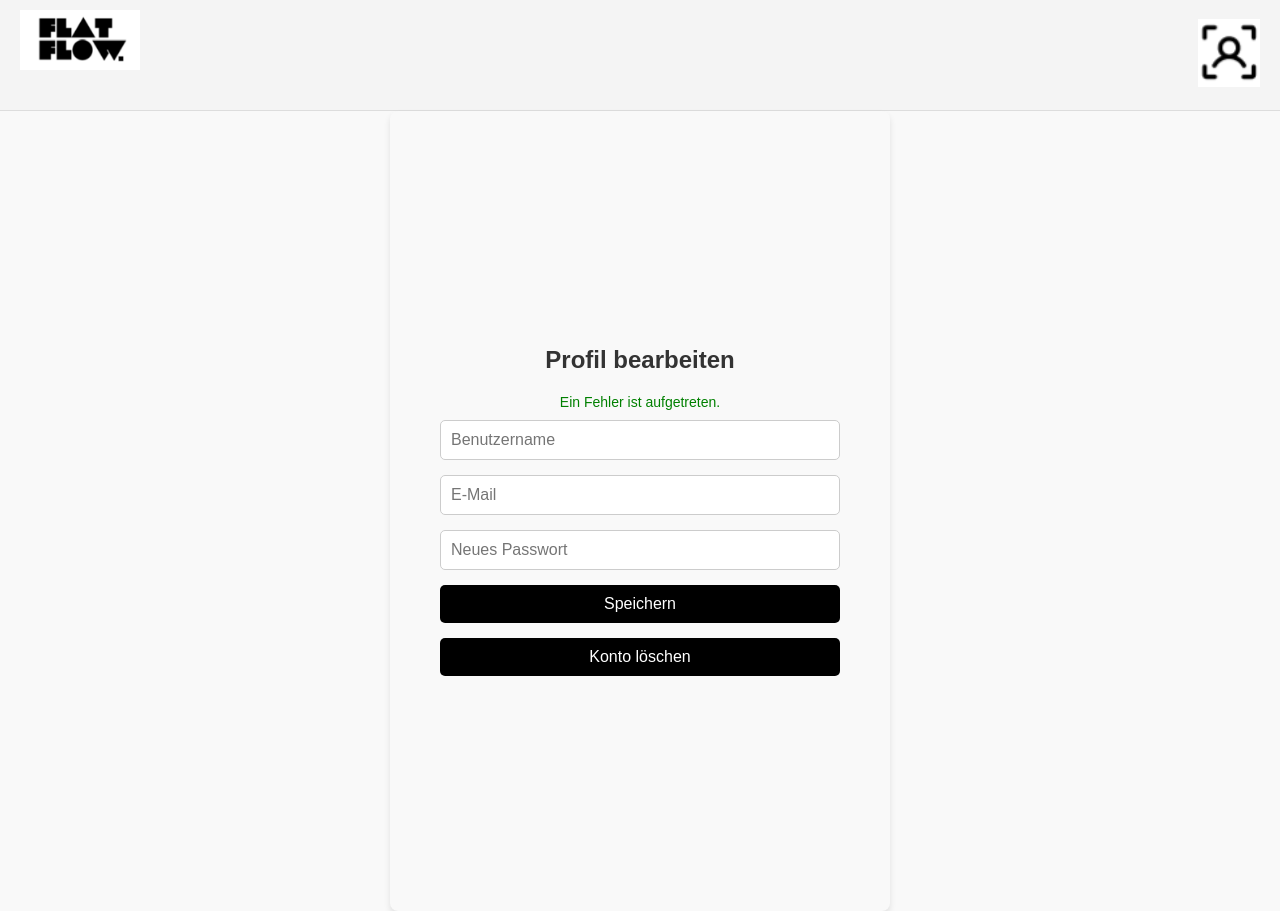
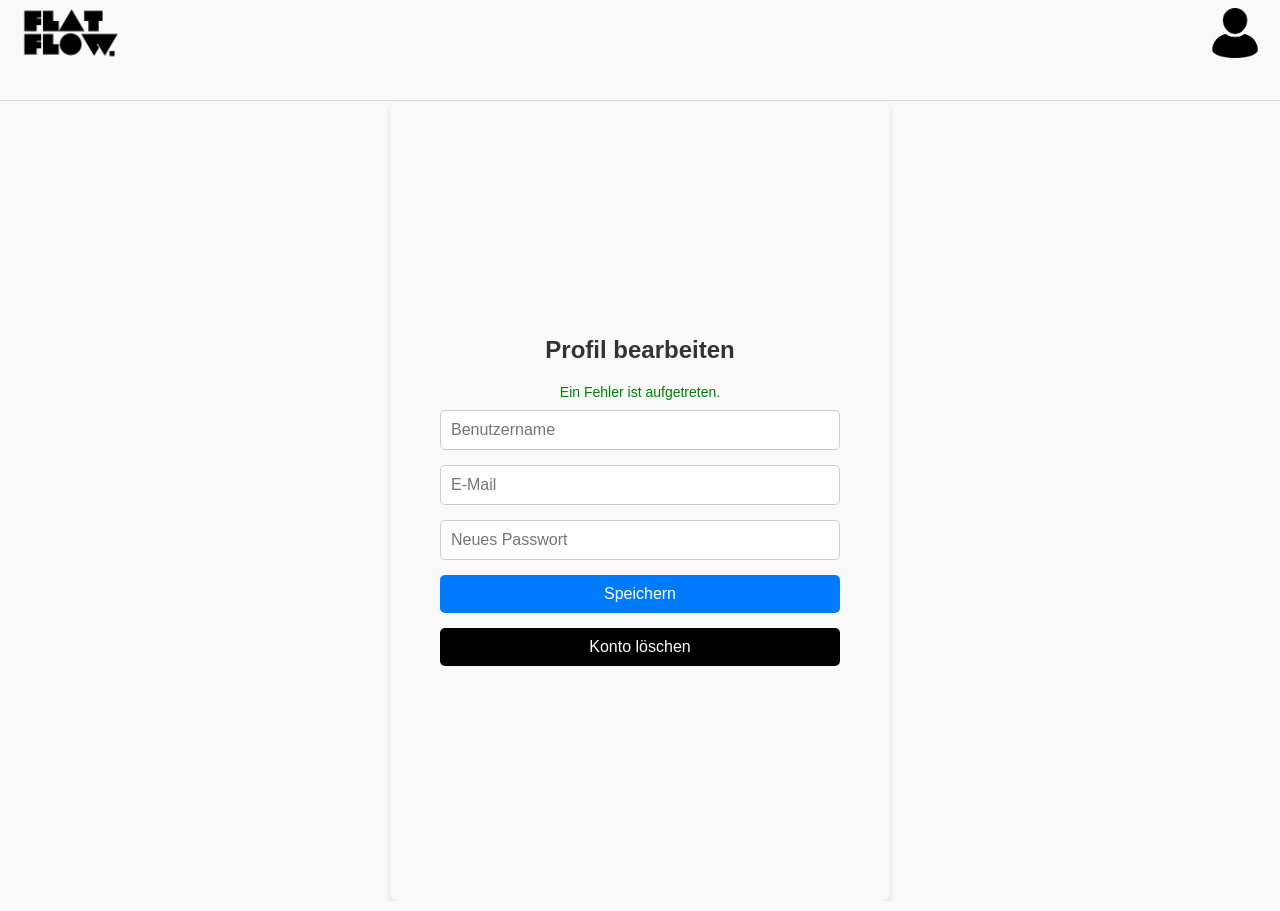
Before and after one commit to Shinybytes/P_F_Monorepo, a React (Vite) app in the folder frontend/: page /profile in a window 1280 px wide. Built offline with nearby package versions, Linux system fonts and the light colour scheme; no server answers.

Commit message:
paar design updates

```diff
--- a/frontend/src/Global.css
+++ b/frontend/src/Global.css
@@ -21,6 +21,17 @@ h2 {
 .logo:hover {
   transform: scale(1.05); /* Vergrößerung beim Hover */
 }
+
+.profil {
+  width: 50px;
+  margin-bottom: 30px;
+  transition: transform 0.2s ease-in-out;
+}
+
+.profil:hover {
+  transform: scale(1.05); /* Vergrößerung beim Hover */
+}
+
 
 .register-container .form,
 .login-container .form {
@@ -90,8 +101,8 @@ h2 {
 
 .custom-button:hover {
   background-color: #333;
+  transform: scale(1.05); /* Vergrößerung beim Hover */
 }
-
 /* CreateOrJoinWG CSS */
 .create-wg-section, .join-wg-section {
   display: flex;
@@ -113,8 +124,9 @@ h2 {
   display: flex;
   justify-content: space-between;
   align-items: center;
-  padding: 10px 20px;
-  background-color: #f4f4f4;
+  padding: 50px 20px;
+  height: 70px;
+  background-color: transparent;
   border-bottom: 1px solid #ddd;
 }
 
@@ -157,6 +169,9 @@ th, td {
 
 .add-button {
   background-color: #000;
+  justify-content: center; /* Zentriert horizontal */
+  align-items: center; /* Zentriert vertikal */
+  text-align: center;
   color: white;
   font-size: 24px;
   width: 50px;
@@ -165,28 +180,48 @@ th, td {
   border: none;
   cursor: pointer;
   margin-top: 20px;
+  transition: transform 0.2s ease-in-out;
+  font-family: Arial, sans-serif; /* Arial ließ sich besser im Button zentrieren */
+  display: flex;
+  position: fixed; /* Fixiert den Button relativ zum Bildschirm */
+  left: 50%;
 }
+
+.add-button:hover {
+  transform: scale(1.05); /* Vergrößerung beim Hover */
+}
+
 
 /* AddTaskPopup */
 
-.popup-overlay {
+.popup-container {
   position: fixed;
   top: 0;
   left: 0;
   right: 0;
   bottom: 0;
-  background: rgba(0, 0, 0, 0.5);
+
   display: flex;
   align-items: center;
   justify-content: center;
+  width: 100vw; /* Gesamte Breite des Bildschirms */
+  height: 100vh; /* Gesamte Höhe des Bildschirms */
+  z-index: 1000; /* Stellt sicher, dass das Popup im Vordergrund ist */
 }
 
 .popup {
-  background: white;
+  background: transparent;
   padding: 20px;
   border-radius: 8px;
   text-align: center;
+  width: 400px; /* Festgelegte Breite */
+  max-width: 90%; /* Flexibel für kleinere Bildschirme */
+  position: relative; /* Relativ für den Schließen-Button */
+
 }
+
+
+
 
 .close-button {
   margin-top: 10px;
@@ -195,6 +230,10 @@ th, td {
   padding: 10px;
   border: none;
   cursor: pointer;
+}
+
+.close-button:hover {
+  transform: scale(1.05); /* Vergrößerung beim Hover */
 }
 
 /* Profil-Bereich */
@@ -281,3 +320,23 @@ th, td {
     padding: 15px;
   }
 }
+
+form button[type="submit"] {
+  width: 100%; /* Füllt die Breite aus */
+  padding: 10px 15px; /* Innenabstand */
+  background-color: #007bff; /* Blaue Farbe */
+  color: white; /* Weißer Text */
+  border: none; /* Kein Rahmen */
+  border-radius: 5px; /* Abgerundete Kanten */
+  font-size: 16px; /* Einheitliche Schriftgröße */
+  cursor: pointer; /* Zeigerhand bei Hover */
+  transition: transform 0.3s ease, background-color 0.3s ease; /* Weicher Übergang */
+}
+
+form button[type="submit"]:hover {
+  transform: scale(1.1); /* Vergrößerung beim Hover */
+}
+
+form button[type="submit"]:active {
+  transform: scale(0.95); /* Verkleinerung beim Klicken */
+}
--- a/frontend/src/components/Header.jsx
+++ b/frontend/src/components/Header.jsx
@@ -1,7 +1,7 @@
 import { useNavigate } from 'react-router-dom';
 import { useState } from 'react';
 import '../Global.css';
-import logo from "../assets/logo.png";
+import logo from "../assets/FlatFlow_Logo.png";
 import profil from "../assets/profil.png";
 
 const Header = () => {
@@ -36,7 +36,7 @@ const Header = () => {
     return (
         <header className="header">
             {/* Klick auf das Logo leitet zum Dashboard */}
-            <img src={logo} alt="FlatFlow Logo" className="logo" onClick={goToDashboard} style={{ cursor: 'pointer' }} />
+            <img src={logo} alt="FlatFlow_Logo" className="logo" onClick={goToDashboard} style={{ cursor: 'pointer' }} />
             <div className="profile">
                 <img
                     src={profil}
```
Also changed, not shown: frontend/src/assets/profil.png.
